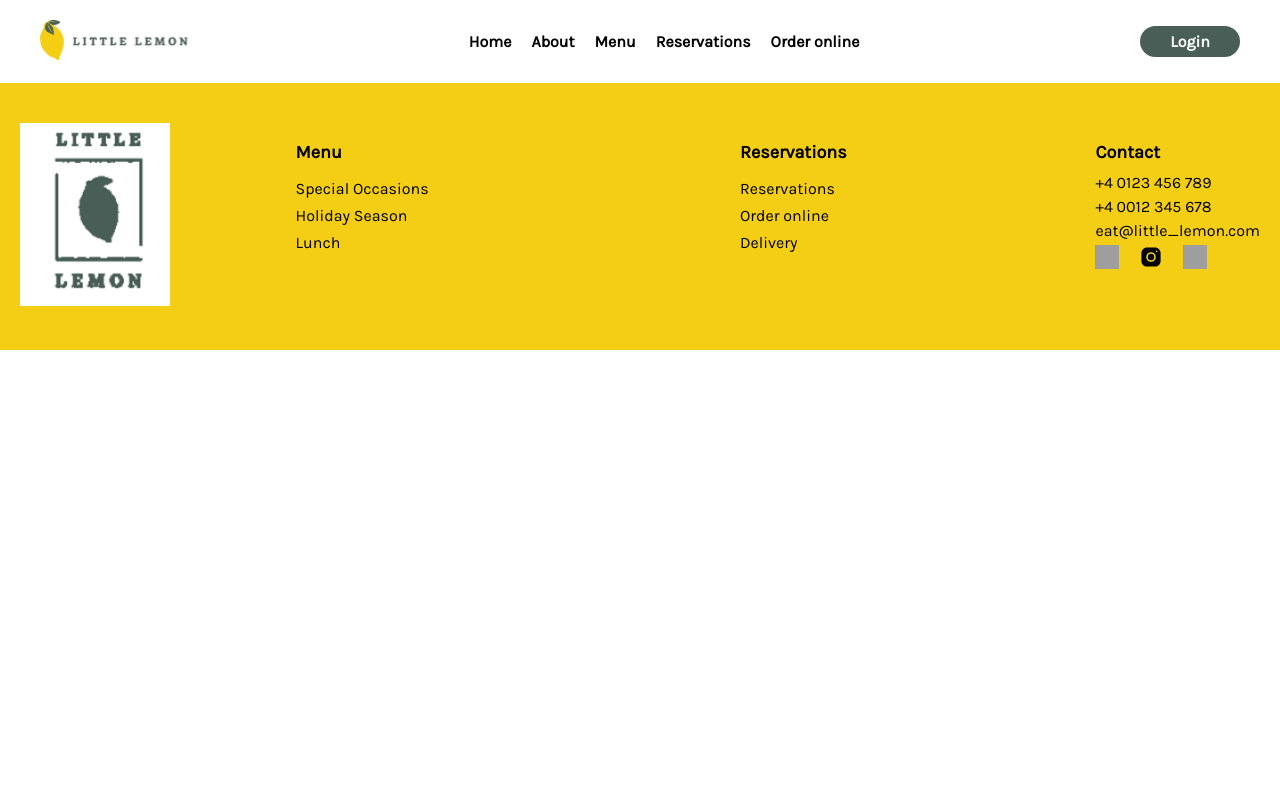
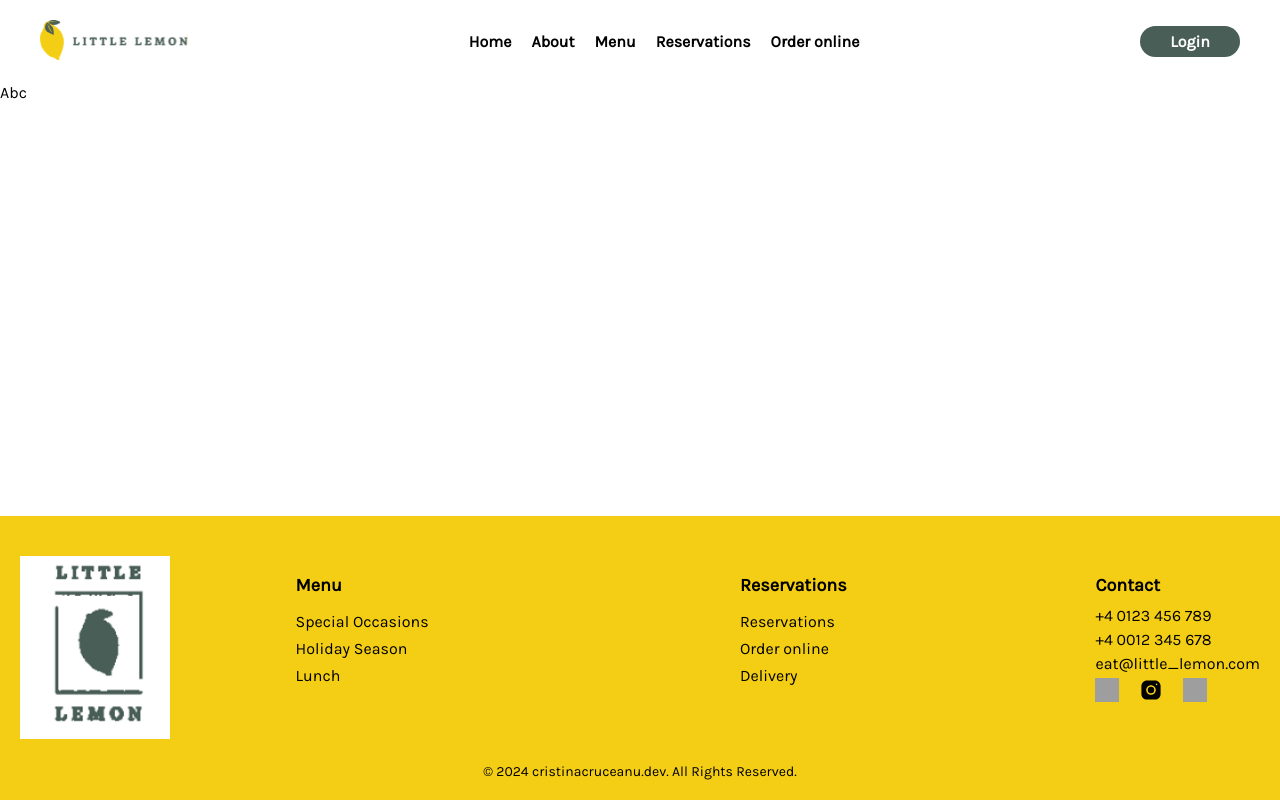
Before and after one commit to cristinacruceanu/little-lemon-app, a React (Create React App) app: page / in a window 1280 px wide. Built offline with nearby package versions, Linux system fonts and the light colour scheme; grey boxes are pictures that could not be loaded; a web font is replaced by a local one.

Commit message:
Footer copyright added

```diff
--- a/package.json
+++ b/package.json
@@ -2,6 +2,7 @@
   "name": "little-lemon-app",
   "version": "0.1.0",
   "private": true,
+  "author": "cristinacruceanu.dev",
   "dependencies": {
     "@testing-library/jest-dom": "^5.17.0",
     "@testing-library/react": "^13.4.0",
--- a/src/App.css
+++ b/src/App.css
@@ -9,6 +9,7 @@
   min-height: 100vh; /* Ensure the container takes full viewport height */
 }
 
+
 /* Main content grows to take the remaining space, pushing the footer down
 .main-content {
   flex-grow: 1;
--- a/src/App.js
+++ b/src/App.js
@@ -8,12 +8,11 @@ import Footer from "./components/Footer";
 function App() {
   return (
     <div className="page-container">
-      <Main>
-        <Header>
-          <Nav></Nav>
-        </Header>
-        <Footer />
-      </Main>
+      <Header>
+        <Nav></Nav>
+      </Header>
+      <Main>Abc</Main>
+      <Footer />
     </div>
   );
 }
--- a/src/components/Footer.css
+++ b/src/components/Footer.css
@@ -2,6 +2,7 @@ footer {
   background-color: #f4ce14;
   padding: 20px 0;
   color: #000;
+  margin-top: auto;
 }
 h3 {
   font-size: 18px;
@@ -70,3 +71,13 @@ a:hover {
   width: 24px;
   height: 24px;
 }
+
+.copyright {
+  margin: 0 auto;
+  text-align: center;
+  font-size: 14px;
+}
+
+.copyright a {
+ font-size: 14px;
+}
--- a/src/components/Footer.js
+++ b/src/components/Footer.js
@@ -6,6 +6,7 @@ import InstagramIcon from "./../assets/icons_assets/instagram-icon.svg";
 import WhatsappIcon from "./../assets/icons_assets/whatsapp-icon.svg";
 
 const Footer = () => {
+  const currentYear = new Date().getFullYear();
   return (
     <footer>
       <div className="footer-container">
@@ -57,19 +58,42 @@ const Footer = () => {
               <a href="mailto:eat@little_lemon.com">eat@little_lemon.com</a>
             </p>
             <div className="footer-socials">
-              <a href="https://www.facebook.com">
+              <a
+                href="https://www.facebook.com"
+                target="_blank"
+                rel="noreferrer"
+              >
                 <img src={FacebookIcon} alt="Facebook" />
               </a>
-              <a href="https://www.instagram.com">
+              <a
+                href="https://www.instagram.com"
+                target="_blank"
+                rel="noreferrer"
+              >
                 <img src={InstagramIcon} alt="Instagram" />
               </a>
-              <a href="https://www.Whatsapp.com">
+              <a
+                href="https://www.Whatsapp.com"
+                target="_blank"
+                rel="noreferrer"
+              >
                 <img src={WhatsappIcon} alt="Whatsapp" />
               </a>
             </div>
           </div>
         </div>
       </div>
+      <p className="copyright">
+        &copy; {currentYear}{" "}
+        <a
+          href="https://www.cristinacruceanu.dev"
+          target="_blank"
+          rel="noreferrer"
+        >
+          cristinacruceanu.dev
+        </a>
+        . All Rights Reserved.
+      </p>
     </footer>
   );
 };
```
